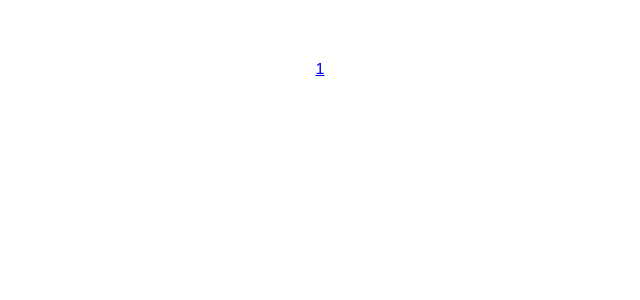
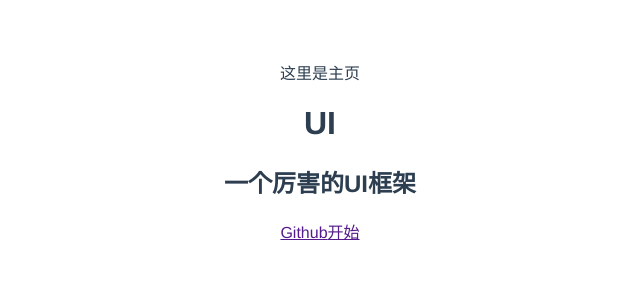
Before and after one commit to AlierQ/OneUI-vue, a Vue app: page /#/ in a window 1280 px wide. Before the commit this address had no page. Shown: the top 300 px of the page, without its empty margins (320-960 px from the left). Built offline with nearby package versions, Linux system fonts and the light colour scheme.

Commit message:
create Home page and Document page

```diff
--- a/src/App.vue
+++ b/src/App.vue
@@ -1,19 +1,13 @@
 <template>
   <div>
-    <router-link to="/mycomponent">1</router-link>
     <router-view></router-view>
   </div>
 </template>
 
 <script>
-import HelloWorld from './components/HelloWorld.vue'
-import MyComponent from './components/MyComponent.vue'
-
 export default {
   name: 'App',
   components: {
-    HelloWorld,
-    MyComponent
   }
 }
 </script>
--- a/src/components/MyComponent.vue
+++ /dev/null
@@ -1,15 +0,0 @@
-<template>
-  <div>
-    我的组件
-  </div>
-</template>
-
-<script lang="js">
-export default {
-  name: 'MyComponent'
-};
-</script>
-
-<style lang="scss" scoped>
-
-</style>
--- /dev/null
+++ b/src/views/Document.vue
@@ -0,0 +1,21 @@
+<template>
+  这里是文档
+  <div class="top-nav">
+    <div class="logo"></div>
+    <div class="menu"></div>
+  </div>
+  <div class="content">
+    <aside>侧边栏</aside>
+    <div class="main">主内容</div>
+  </div>
+</template>
+
+<script lang="ts">
+export default {
+  name: 'Doc'
+};
+</script>
+
+<style lang="scss" scoped>
+
+</style>
--- /dev/null
+++ b/src/views/Home.vue
@@ -0,0 +1,25 @@
+<template>
+  这里是主页
+  <div class="top-nav">
+    <div class="logo"></div>
+    <div class="menu"></div>
+  </div>
+  <div class="banner">
+    <h1>UI</h1>
+    <h2>一个厉害的UI框架</h2>
+    <p>
+      <a href="">Github</a>
+      <a href="">开始</a>
+    </p>
+  </div>
+</template>
+
+<script lang="ts">
+export default {
+  name: 'Home.vue'
+};
+</script>
+
+<style lang="scss" scoped>
+
+</style>
```
Also changed, not shown: src/main.ts (+8 -3 lines).
